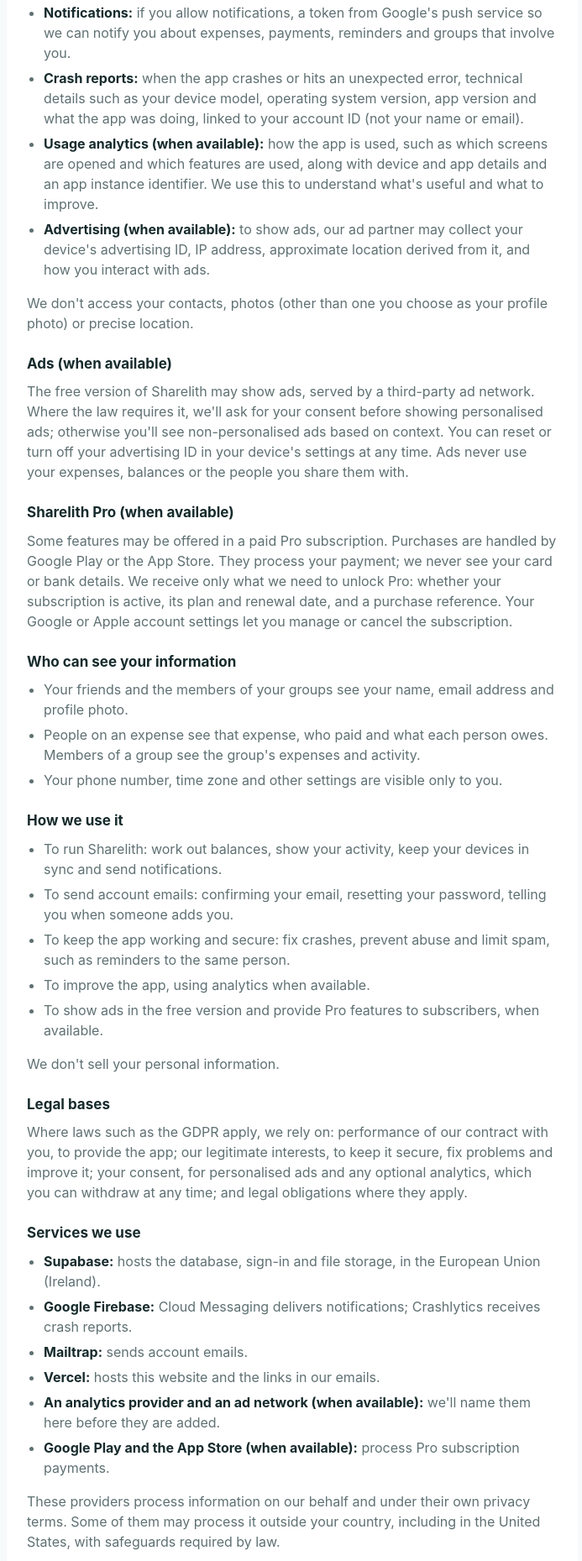
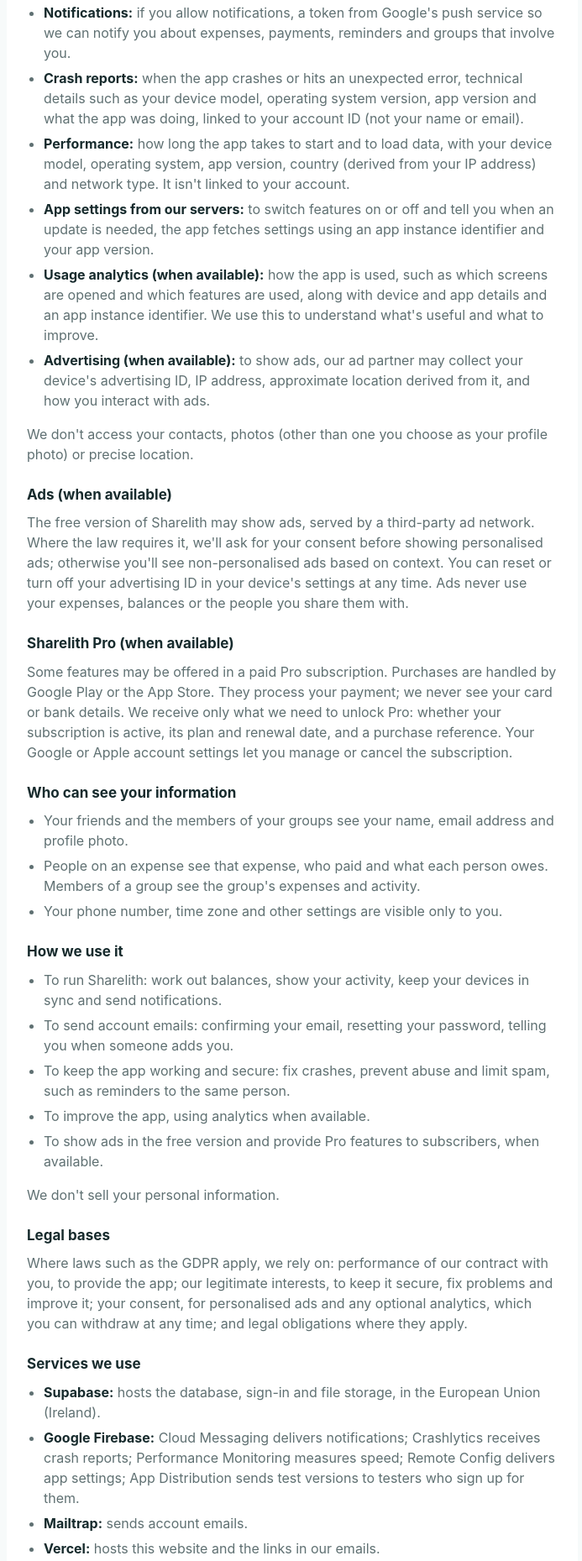
Before and after one commit to roshanpatil2000/Sharelith-deeplink, a plain HTML site: page privacy.html in a window 1280 px wide. Shown: the part 661-2520 px from the top of the page at 84% size, without its empty margins (292-985 px from the left). Drawn offline with Linux system fonts and the light colour scheme.

Commit message:
Privacy: performance monitoring, remote config, app distribution
Co-Authored-By: Claude Opus 5.5 <noreply@anthropic.com>

```diff
--- a/privacy.html
+++ b/privacy.html
@@ -41,6 +41,11 @@
       <li><strong>Crash reports:</strong> when the app crashes or hits an unexpected error, technical details such as
         your device model, operating system version, app version and what the app was doing, linked to your account
         ID (not your name or email).</li>
+      <li><strong>Performance:</strong> how long the app takes to start and to load data, with your device model,
+        operating system, app version, country (derived from your IP address) and network type. It isn't linked to
+        your account.</li>
+      <li><strong>App settings from our servers:</strong> to switch features on or off and tell you when an update is
+        needed, the app fetches settings using an app instance identifier and your app version.</li>
       <li><strong>Usage analytics (when available):</strong> how the app is used, such as which screens are opened and
         which features are used, along with device and app details and an app instance identifier. We use this to
         understand what's useful and what to improve.</li>
@@ -93,7 +98,8 @@
       <li><strong>Supabase:</strong> hosts the database, sign-in and file storage, in the European Union (Ireland).
       </li>
       <li><strong>Google Firebase:</strong> Cloud Messaging delivers notifications; Crashlytics receives crash
-        reports.</li>
+        reports; Performance Monitoring measures speed; Remote Config delivers app settings; App Distribution sends
+        test versions to testers who sign up for them.</li>
       <li><strong>Mailtrap:</strong> sends account emails.</li>
       <li><strong>Vercel:</strong> hosts this website and the links in our emails.</li>
       <li><strong>An analytics provider and an ad network (when available):</strong> we'll name them here before they
@@ -108,8 +114,8 @@
       your recent data is cached on the device so the app opens quickly; it's removed when you log out.</p>
 
     <h2>How long we keep it</h2>
-    <p>We keep your account information while your account is open. Crash reports are kept for up to 90 days by our
-      crash reporting provider. Analytics data, when available, will be kept for no more than 14 months.</p>
+    <p>We keep your account information while your account is open. Crash reports are kept for up to 90 days and
+      performance data for up to 90 days by our providers. Analytics data, when available, will be kept for no more than 14 months.</p>
 
     <h2>Deleting your account</h2>
     <p>You can delete your account in the app under Account → Delete account. You need to settle up first, so nobody
```
